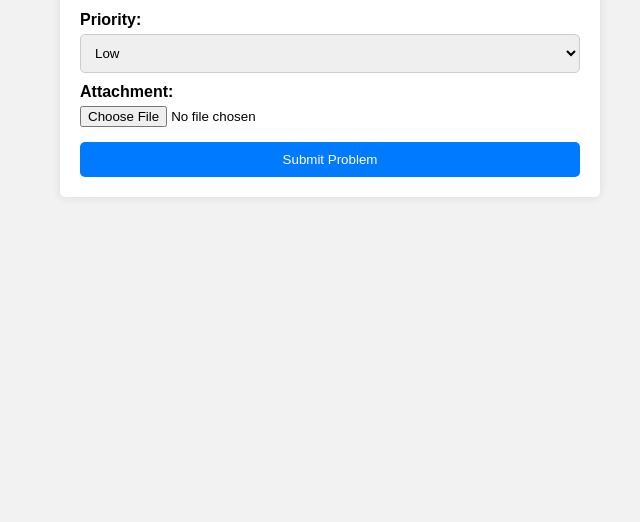
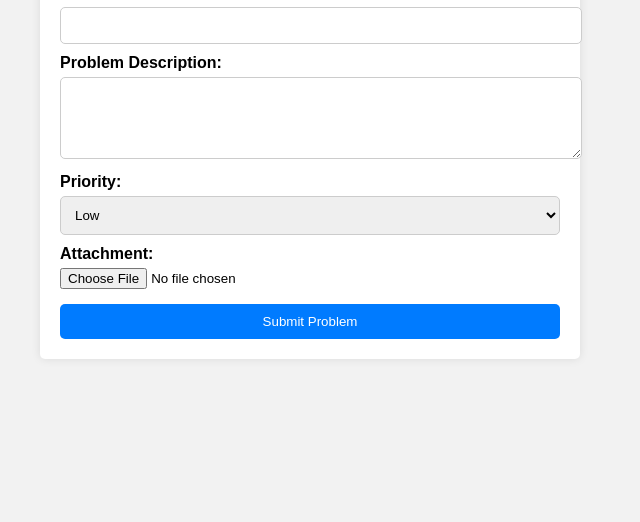
Before and after one commit to hogemini1234/Innlevering-Av-Feil, a plain HTML site: page index.html in a window 1280 px wide. Shown: the part 278-800 px from the top of the page, without its empty margins (310-950 px from the left). Drawn offline with Linux system fonts and the light colour scheme.

Commit message:
rimmet opp

```diff
--- a/style.css
+++ b/style.css
@@ -3,16 +3,22 @@ body {
     background-color: #f2f2f2;
     margin: 0;
     padding: 0;
+    display: flex;
+    justify-content: center;
+    align-items: center;
+    height: 100vh;
 }
 
 .container {
     width: 80%;
     max-width: 500px;
-    margin: 0 auto;
     background-color: #fff;
     padding: 20px;
     border-radius: 5px;
     box-shadow: 0 0 10px rgba(0, 0, 0, 0.1);
+    justify-content: center;
+    align-items: center;
+    margin-right: 40px;
 }
 
 h1 {
@@ -39,6 +45,10 @@ select {
     margin-top: 5px;
 }
 
+textarea {
+    resize: vertical; /* Allow vertical resizing of the textarea */
+}
+
 input[type="file"] {
     width: 100%;
     margin-top: 5px;
```
